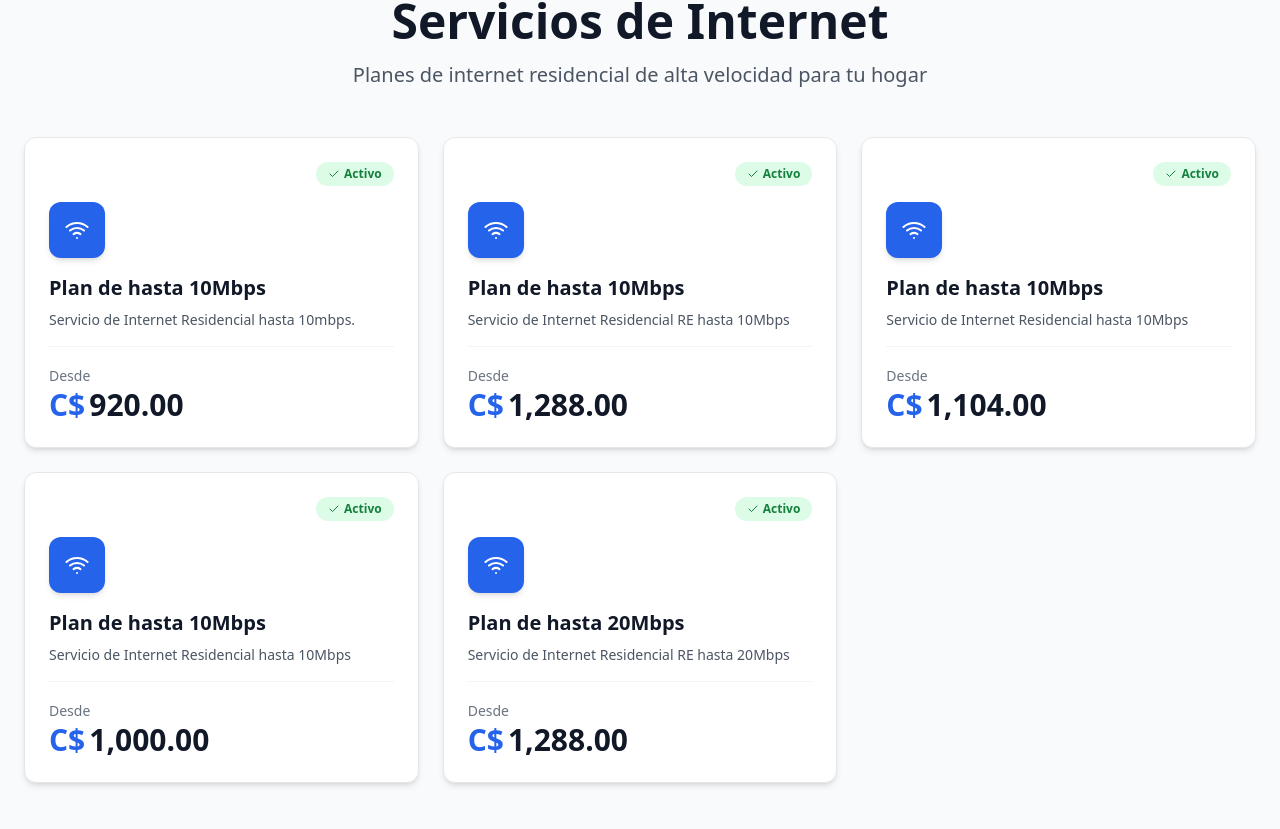
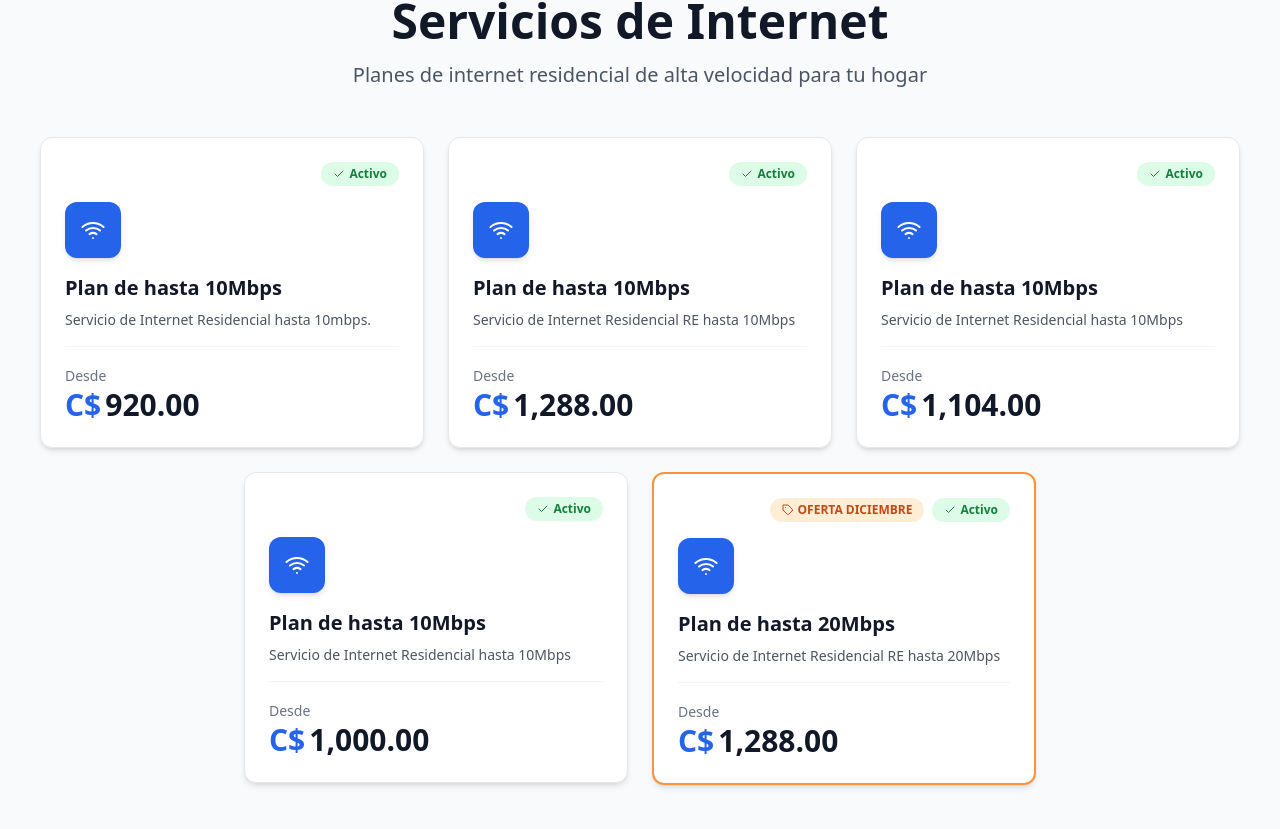
Before and after one commit to Wisofer/loading-page-system, a React (Vite) app: page / in a window 1280 px wide. Shown: the part 963-1792 px from the top of the page. Built offline with nearby package versions, Linux system fonts and the light colour scheme.

Commit message:
agregando mejoras

```diff
--- a/src/components/Services.jsx
+++ b/src/components/Services.jsx
@@ -1,6 +1,6 @@
 import { internetServices } from '../data/services';
 // import { streamingServices } from '../data/services'; // Comentado - Streaming oculto por solicitud del cliente
-import { FiWifi, FiCheck } from 'react-icons/fi';
+import { FiWifi, FiCheck, FiTag } from 'react-icons/fi';
 // import { FiTv } from 'react-icons/fi'; // Comentado - Streaming oculto
 import { useScrollAnimation } from '../hooks/useScrollAnimation';
 
@@ -10,14 +10,24 @@ const ServiceCard = ({ service, isStreaming = false, delay = 0 }) => {
   return (
     <div
       ref={ref}
-      className={`group bg-white dark:bg-gray-800 rounded-xl shadow-md hover:shadow-xl transition-all duration-300 overflow-hidden border border-gray-200 dark:border-gray-700 hover:border-blue-300 dark:hover:border-blue-600 ${
+      className={`group bg-white dark:bg-gray-800 rounded-xl shadow-md hover:shadow-xl transition-all duration-300 overflow-hidden ${
+        service.isDecemberOffer
+          ? 'border-2 border-orange-400 dark:border-orange-500 hover:border-orange-500 dark:hover:border-orange-400'
+          : 'border border-gray-200 dark:border-gray-700 hover:border-blue-300 dark:hover:border-blue-600'
+      } ${
         isVisible ? 'scroll-visible' : 'scroll-hidden'
       }`}
       style={{ transitionDelay: `${delay}ms` }}
     >
       <div className="p-4 sm:p-6">
-        {/* Status Badge */}
-        <div className="flex justify-end mb-4">
+        {/* Status Badge and December Offer Badge */}
+        <div className="flex justify-end mb-4 gap-2">
+          {service.isDecemberOffer && (
+            <span className="bg-orange-100 dark:bg-orange-900/30 text-orange-700 dark:text-orange-400 text-xs font-bold px-2 sm:px-3 py-1 rounded-full flex items-center space-x-1 animate-pulse">
+              <FiTag className="text-xs" />
+              <span>OFERTA DICIEMBRE</span>
+            </span>
+          )}
           <span className="bg-green-100 dark:bg-green-900/30 text-green-700 dark:text-green-400 text-xs font-semibold px-2 sm:px-3 py-1 rounded-full flex items-center space-x-1">
             <FiCheck className="text-xs" />
             <span>{service.status}</span>
@@ -85,13 +95,17 @@ const Services = () => {
               Planes de internet residencial de alta velocidad para tu hogar
             </p>
           </div>
-          <div className="grid grid-cols-1 sm:grid-cols-2 lg:grid-cols-3 gap-4 sm:gap-6">
+          <div className="flex flex-wrap justify-center gap-4 sm:gap-6">
             {internetServices.map((service, index) => (
-              <ServiceCard
+              <div
                 key={service.id}
-                service={service}
-                delay={index * 100}
-              />
+                className="w-full sm:w-[calc(50%-12px)] lg:w-[calc(33.333%-16px)] max-w-sm"
+              >
+                <ServiceCard
+                  service={service}
+                  delay={index * 100}
+                />
+              </div>
             ))}
           </div>
         </div>
--- a/src/data/services.js
+++ b/src/data/services.js
@@ -42,7 +42,8 @@ export const internetServices = [
     description: "Servicio de Internet Residencial RE hasta 20Mbps",
     price: 1288.00,
     currency: "C$",
-    status: "Activo"
+    status: "Activo",
+    isDecemberOffer: true
   }
 ];
 
```
